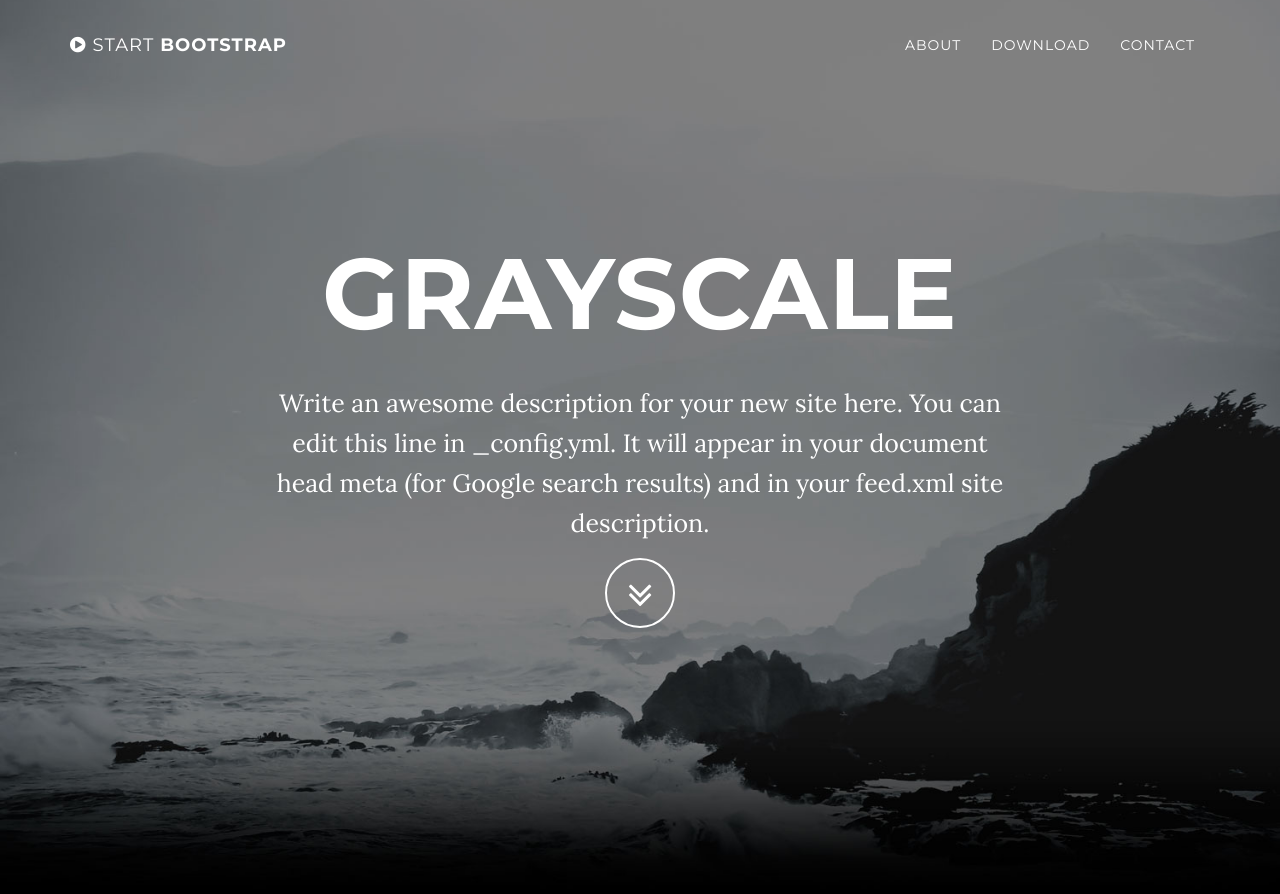
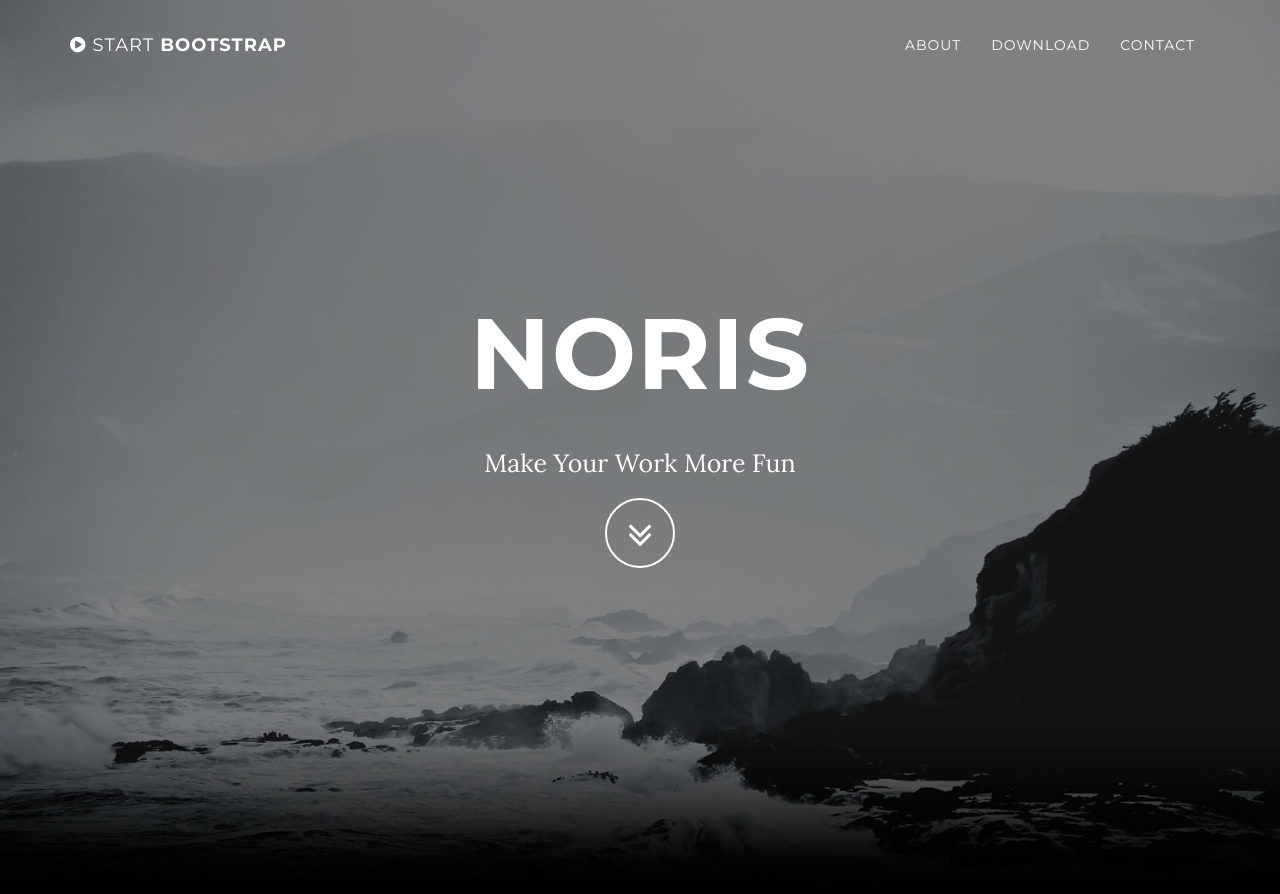
Before and after one commit to dotorijoon/awlab, a Jekyll site: the page built from index.html, in a window 1280 px wide and 900 px high. Shown: the top 894 px of the window. Built offline with Jekyll 4.4.1, drawn with Linux system fonts in a browser that asks for light colours; some of the changed text lies outside the part shown.

Commit message:
Update _config.yml

```diff
--- a/_config.yml
+++ b/_config.yml
@@ -1,8 +1,8 @@
 # Site settings
-title: Grayscale
-email: your-email@domain.com
-url: https://example.github.io
-description: "Write an awesome description for your new site here. You can edit this line in _config.yml. It will appear in your document head meta (for Google search results) and in your feed.xml site description."
+title: NoriS
+email: joshua@noriter.dev
+url: https://dotorijoon.github.io/awlab/
+description: "Make Your Work More Fun"
 
 # Color settings (hex-codes without the leading hash-tag)
 color:
@@ -13,17 +13,17 @@
 footer: Your Website
 
 # Social networks usernames (many more available: google-plus, flickr, dribbble, pinterest, instagram, tumblr, linkedin, etc.)
-social:
-  - title: twitter
-    url: https://twitter.com/SBootstrap
-  - title: facebook
-    url:
-  - title: stack-overflow
-    url: http://stackoverflow.com/questions/tagged/jekyll
-  - title: bitbucket
-    url: http://bitbucket.org/jekyll
-  - title: github
-    url: https://github.com/IronSummitMedia/startbootstrap
+# social:
+#   - title: twitter
+#     url: https://twitter.com/SBootstrap
+#   - title: facebook
+#     url:
+#   - title: stack-overflow
+#     url: http://stackoverflow.com/questions/tagged/jekyll
+#   - title: bitbucket
+#     url: http://bitbucket.org/jekyll
+#   - title: github
+#     url: https://github.com/IronSummitMedia/startbootstrap
 
 # Build settings
 markdown: kramdown
```
